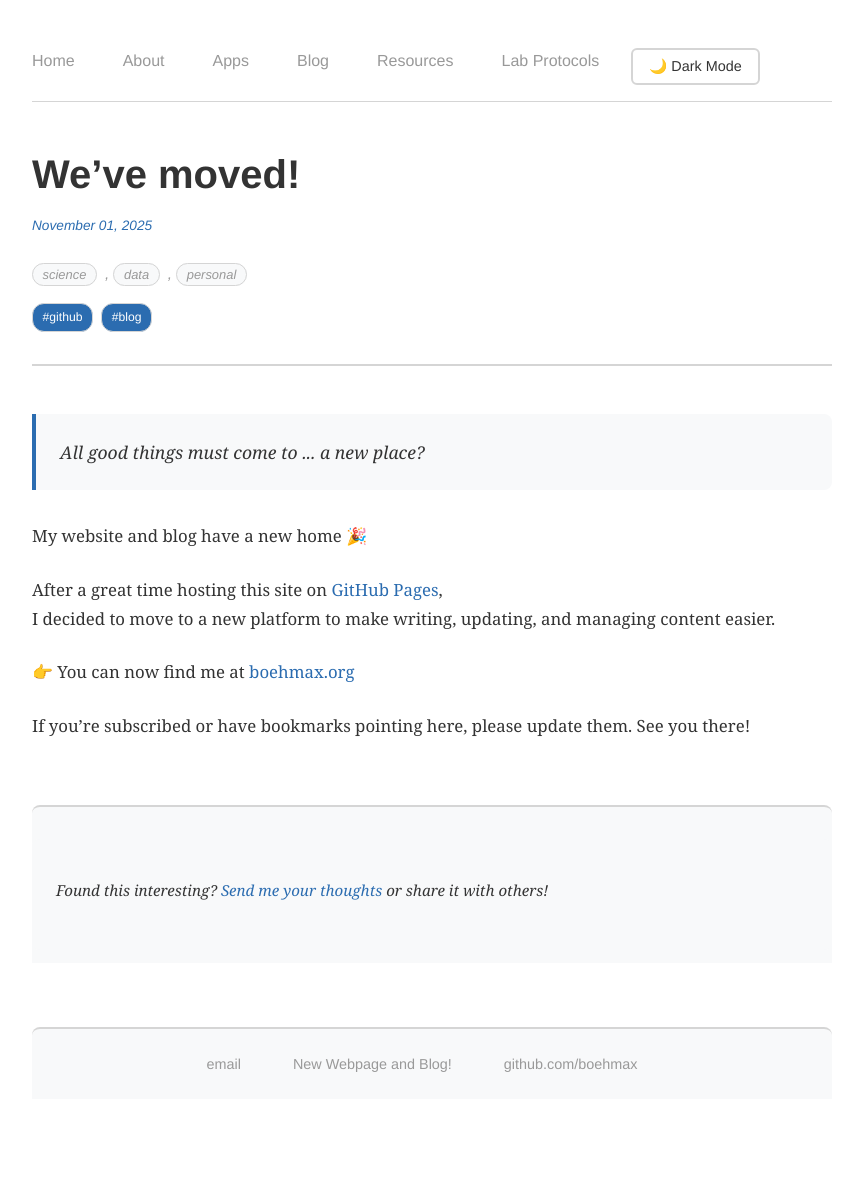
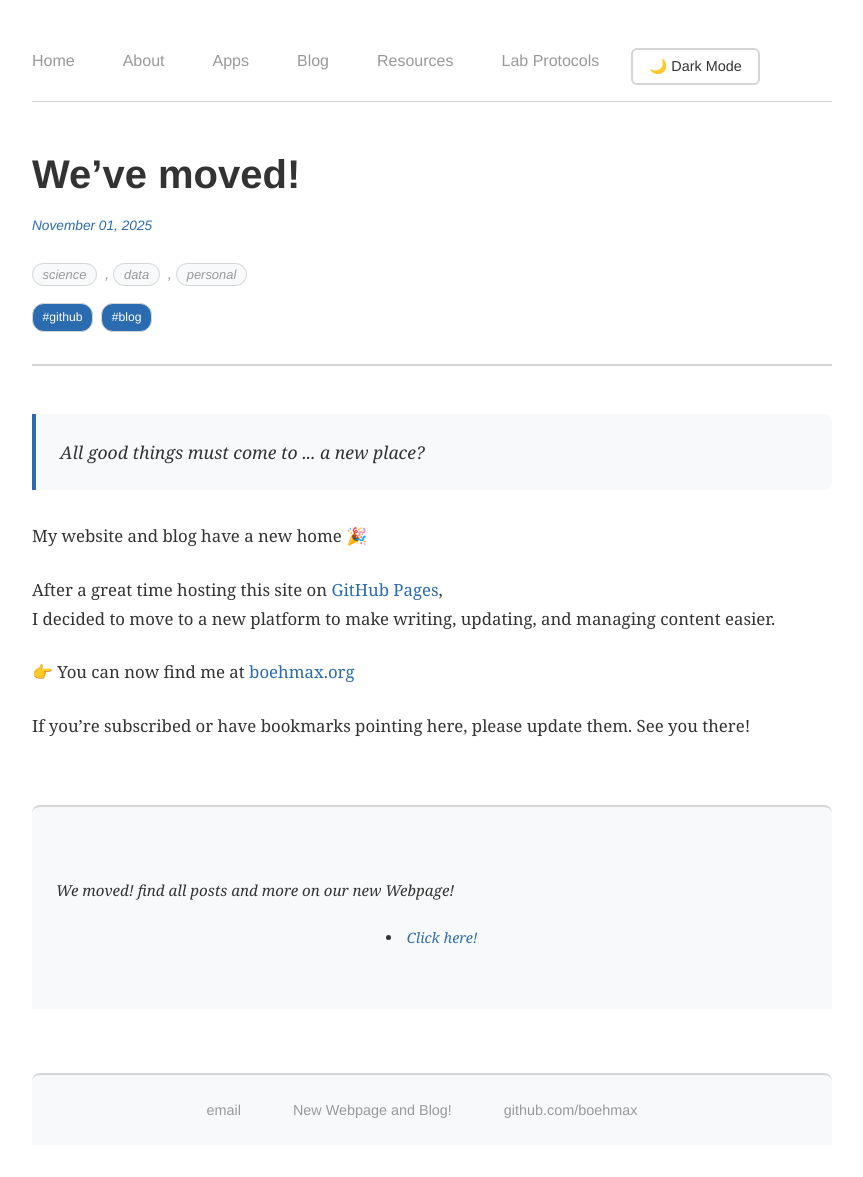
Before and after one commit to boehmax/boehmax.github.io, a Jekyll site: the page built from _posts/2025-11-01-we-moved.md, in a window 1280 px wide. Shown: the whole page, without its empty margins (208-1071 px from the left). Built offline with Jekyll 4.4.1, drawn with Linux system fonts in a browser that asks for light colours; nearby versions of some CDN libraries; before the commit the page ends 1131 px from its top, so only the background shows below that.

Commit message:
Update post share message and link

```diff
--- a/_layouts/post.html
+++ b/_layouts/post.html
@@ -53,7 +53,7 @@ layout: default
         </div> -->
 
         <div class="post-share">
-            <p>Found this interesting? <a href="mailto:boehmax97@gmail.com?subject=Re: {{ page.title | uri_escape }}">Send me your thoughts</a> or share it with others!</p>
+            <p>We moved! find all posts and more on our new Webpage! <li><a href="https://boehmax.org">Click here!</a></p>
         </div>
     </footer>
 </article>
```
